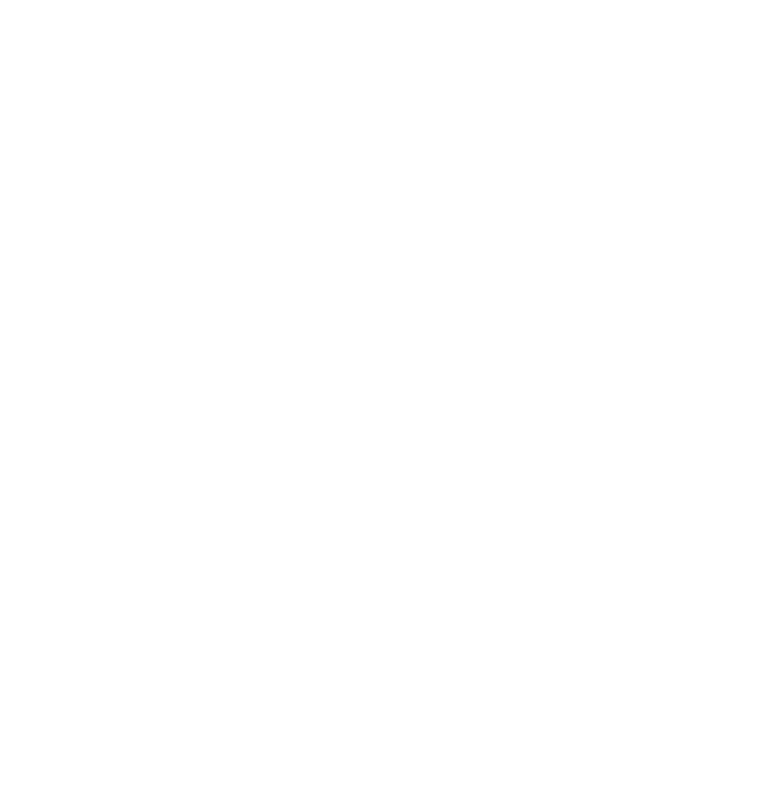
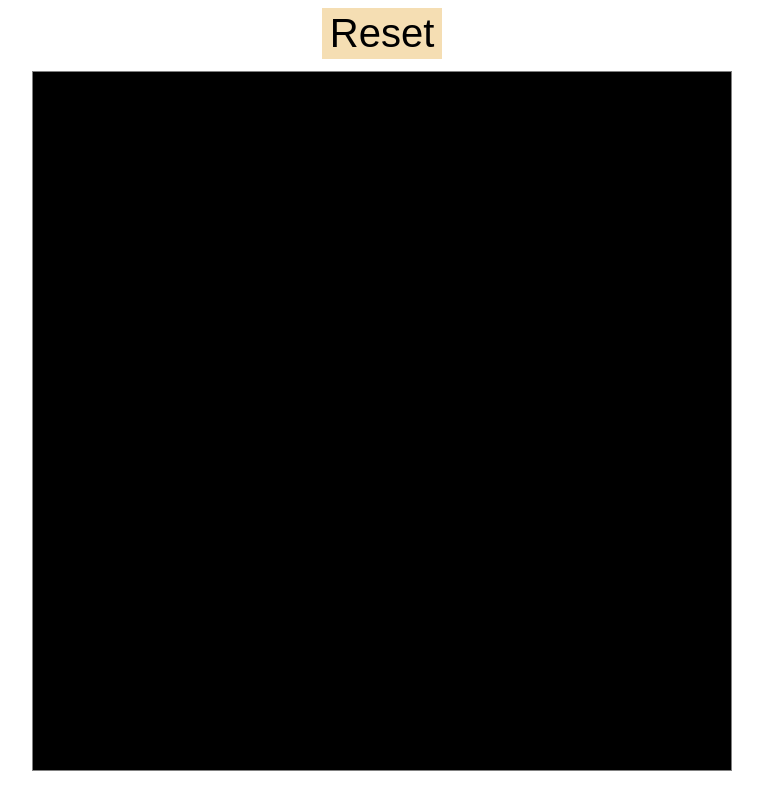
Before and after one commit to Hoistyr/etch-a-sketch, a plain HTML site: page index.html in a window 1280 px wide. Shown: the whole page, without its empty margins (258-1021 px from the left). Drawn offline with Linux system fonts and the light colour scheme; a web font is replaced by a local one.

Commit message:
Kind of...finished the whole thing. Added functionality that allows the user to hover their mouse over the drawing area and leave a white square behind. Added a reset button.

```diff
--- a/index.html
+++ b/index.html
@@ -1,6 +1,19 @@
 <!DOCTYPE html>
 <head>
     <title>Etch-a-Sketch</title>
+    <link rel="stylesheet" href="style.css">
+    <link rel="preconnect" href="https://fonts.gstatic.com">
+    <link href="https://fonts.googleapis.com/css2?family=DotGothic16&display=swap" rel="stylesheet">
 </head>
+<body>
+    <div id="contentContainer">
+        <div id="pageContent"></div>
+    </div>
 
+
+
+
+
+    <script src="script.js"></script>
+</body>
 </html>
--- a/script.js
+++ b/script.js
@@ -0,0 +1,71 @@
+//Initial page creation
+createGrid(4);
+addColorChange();
+createButton();
+
+//Function that creates the reset button
+function createButton () {
+    let resetButtonHolder = document.createElement('div')
+    resetButtonHolder.id = "resetButtonHolder";
+    pageContent.insertBefore(resetButtonHolder, pageContent.childNodes[0]);
+
+    let resetButton = document.createElement('button');
+    resetButton.id = "resetButton";
+    resetButton.textContent = "Reset";
+    resetButton.onclick = newDrawing;
+    resetButtonHolder.appendChild(resetButton);
+}
+
+
+//Function that allows the squares to change color
+function addColorChange() {
+document.querySelectorAll('.gridSquare').forEach(square => {
+    square.addEventListener('mouseenter', function(event){
+        event.target.style.backgroundColor = "white";
+     });
+ });
+}
+
+//Function that creates a new drawing board when the reset button is clicked
+function newDrawing () {
+    let newGridNumber = changeGridAmount();
+    deleteOldGrid();
+    createGrid(newGridNumber);
+    addColorChange();
+}
+
+//Function that creates a prompt which asks the user to input a new number of columns
+function changeGridAmount() {
+    let gridNumber = prompt('Please enter the number of squares you would like:');
+    if (gridNumber > 100) {
+        gridNumber = prompt('The number must be 100 or less:');
+    } else if (gridNumber < 1) {
+        gridNumber = prompt('Please enter a valid number:');
+    }
+    return gridNumber;
+}
+
+//Creates a new grid using the dimension that the user inputs
+function createGrid(newGridNumber) {
+    console.log(newGridNumber);
+    let gridContainer = document.createElement('div');
+    gridContainer.id = "gridContainer";
+    gridContainer.style.borderStyle = "solid";
+    gridContainer.style.borderColor = "gray";
+    gridContainer.style.borderWidth = "0.5px";
+    pageContent.appendChild(gridContainer);
+
+    for (i=0; i < (newGridNumber * newGridNumber); i++) {
+        let gridSquare = document.createElement('div');
+        gridSquare.className = "gridSquare";
+        gridSquare.style.backgroundColor = "black";
+        gridContainer.style.gridTemplate = `repeat(${newGridNumber}, 1fr) / repeat(${newGridNumber}, 1fr)`;
+        gridContainer.appendChild(gridSquare);
+    }
+}
+
+//Removes the previous drawing
+function deleteOldGrid() {
+    let deleteMe = document.getElementById('gridContainer');
+    deleteMe.remove();
+}
--- a/style.css
+++ b/style.css
@@ -0,0 +1,44 @@
+html {
+    box-sizing: border-box;
+}
+
+#contentContainer {
+    display: flex;
+    flex-direction: column;
+    align-items: center;
+}
+
+#pageContent {
+    display: inline-flex;
+    flex-direction: column;
+    box-sizing: border-box;
+}
+
+#gridContainer {
+    display: inline-grid;
+    width: 700px;
+    height: 700px;
+    box-sizing: border-box;
+}
+
+#resetButtonHolder {
+    display: flex;
+    justify-content: center;
+}
+
+#resetButton {
+    font-family: 'DotGothic16', sans-serif;
+    font-size: 40px;
+    margin-bottom: 12px;
+    background-color: wheat;
+    border-color: transparent;
+    border-style: solid;
+    box-sizing: border-box;
+    text-align: center;
+}
+
+#resetButton:hover {
+    border-style: solid;
+    box-sizing: border-box;
+    border-color: rgba(77, 77, 77, 0.562);
+}
```
